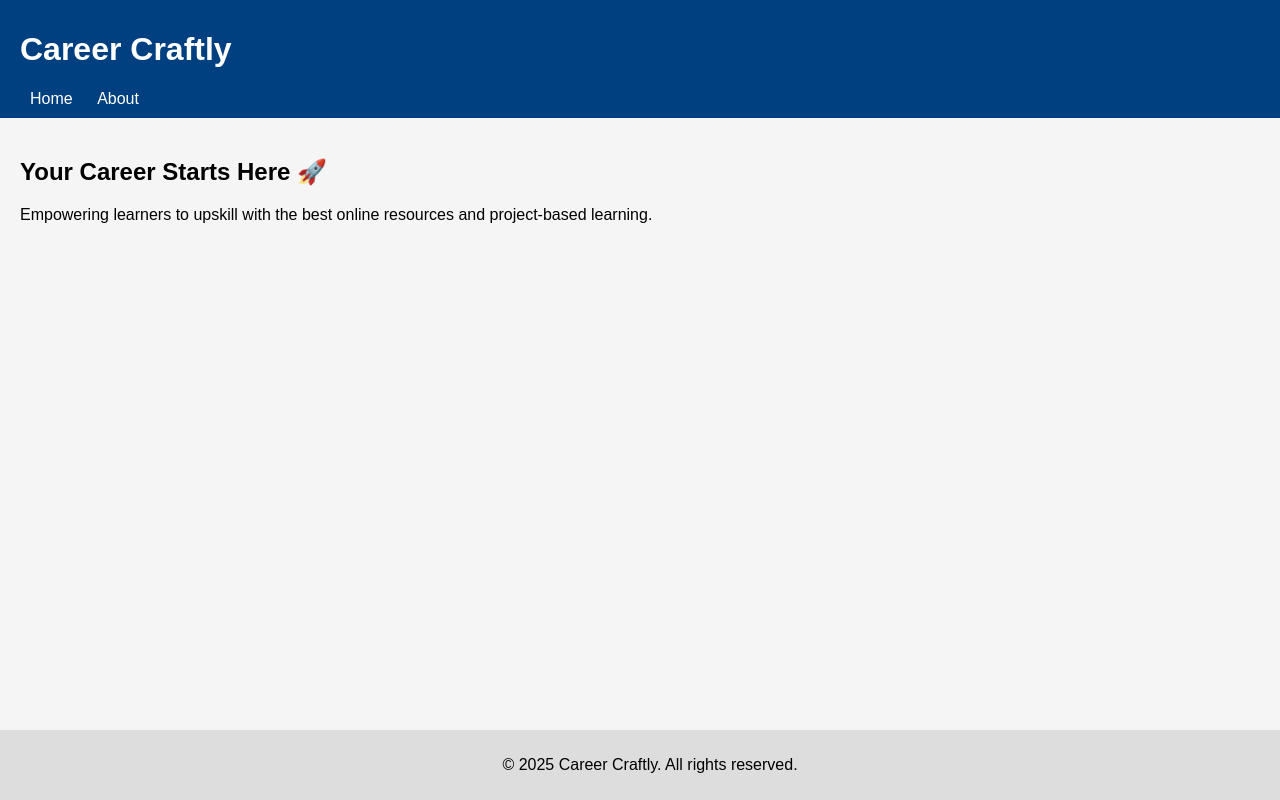
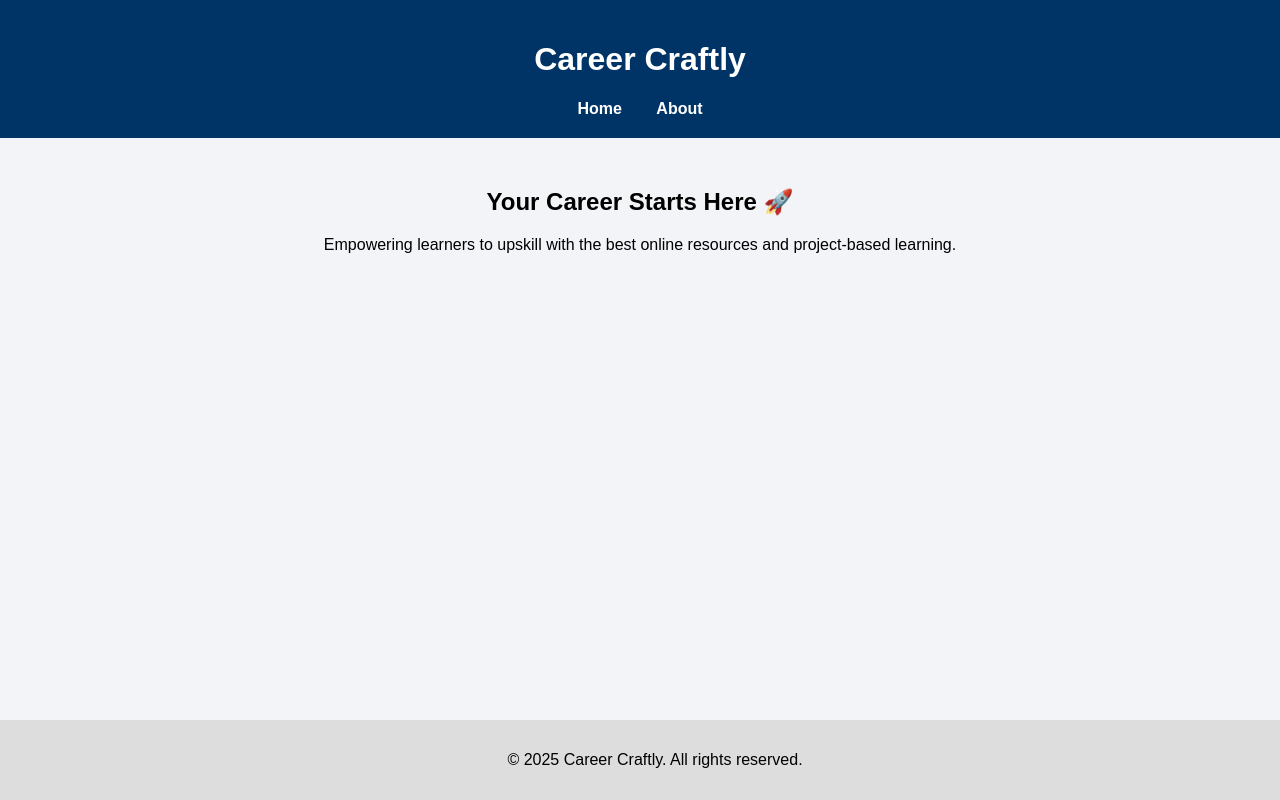
Before and after one commit to dishapure/Carreer-Craftly-Website, a plain HTML site: page index.html in a window 1280 px wide. Drawn offline with Linux system fonts and the light colour scheme.

Commit message:
Update style.css

```diff
--- a/style.css
+++ b/style.css
@@ -1,27 +1,37 @@
-
 body {
   font-family: Arial, sans-serif;
   margin: 0;
   padding: 0;
-    background-color: #f5f5f5;
+  background-color: #f2f4f8;
 }
+
 header {
-    background-color: #004080;
+  background-color: #003366;
   color: white;
-    padding: 10px 20px;
+  padding: 20px;
+  text-align: center;
 }
+
+nav {
+  margin-top: 10px;
+}
+
 nav a {
   color: white;
-    margin: 0 10px;
+  margin: 0 15px;
   text-decoration: none;
+  font-weight: bold;
 }
+
 main {
-    padding: 20px;
+  padding: 30px;
+  text-align: center;
 }
+
 footer {
+  background-color: #ddd;
   text-align: center;
-    padding: 10px;
-    background-color: #ddd;
+  padding: 15px;
   position: fixed;
   width: 100%;
   bottom: 0;
```
Lines whose indentation alone changed are shown as unchanged.
